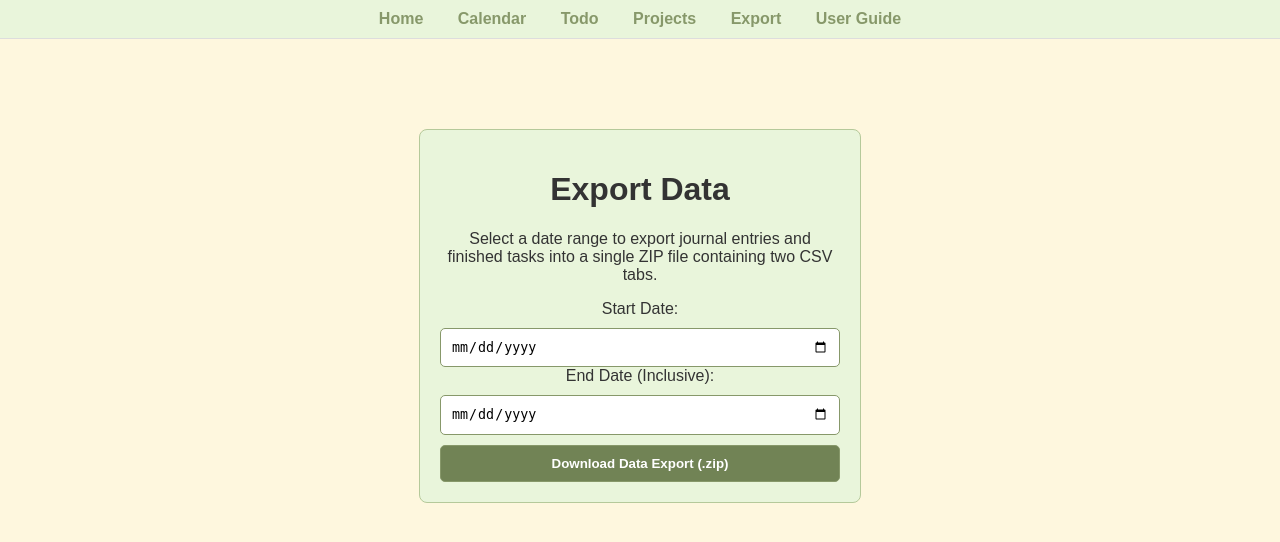
After one commit to krgirard33/ProjectEcho, a Flask app: page /export in a window 1280 px wide. The commit adds this page. Shown: the top 542 px of the page. Run offline with Flask 2, Linux system fonts and the light colour scheme.

Commit message:
Export Data: I can now export data, getting 2 csvs, one for journal entries, and the other for finished projects.

```diff
--- a/app.py
+++ b/app.py
@@ -11,12 +11,13 @@ from markupsafe import Markup, escape
 from calendar_app import calendar_bp
 from todo import todo_bp
 from projects_bp import projects_bp
+from export_data import export_data_bp
 
 # Set the app up as a package
 app = Flask(__name__)
 DB_NAME = 'journal.db'
 
-# --- Database Functions (keep these here or move to a separate config file later) ---
+# --- Database Functions ---
 def get_db_connection():
     conn = sqlite3.connect(DB_NAME)
     conn.row_factory = sqlite3.Row
@@ -143,6 +144,7 @@ app.register_blueprint(calendar_bp)
 app.register_blueprint(todo_bp)
 app.jinja_env.filters['format_entry'] = format_entry_content
 app.register_blueprint(projects_bp)
+app.register_blueprint(export_data_bp)
 
 
 @app.route('/', methods=('GET', 'POST'))
--- /dev/null
+++ b/export_data.py
@@ -0,0 +1,80 @@
+from flask import Blueprint, render_template, send_file, request, redirect, url_for, flash, render_template
+import datetime
+import io
+import csv
+import zipfile
+import datetime
+import sqlite3
+
+export_data_bp = Blueprint('export_data_bp', __name__)
+
+# Helper function to get database connection (copied from app.py)
+def get_db_connection():
+    conn = sqlite3.connect('journal.db')
+    conn.row_factory = sqlite3.Row
+    return conn
+
+@export_data_bp.route('/export', methods=['GET', 'POST'])
+def export_data():
+    if request.method == 'POST':
+        start_date_str = request.form.get('start_date')
+        end_date_str = request.form.get('end_date')
+
+        if not start_date_str or not end_date_str:
+            flash("Please select both a start and an end date.", 'error')
+            return redirect(url_for('export_data'))
+
+        # Ensure end date is inclusive by adding one day to the filter range
+        end_date_inclusive = (datetime.datetime.strptime(end_date_str, '%Y-%m-%d') + datetime.timedelta(days=1)).strftime('%Y-%m-%d')
+
+        conn = get_db_connection()
+
+        # Fetch Entries
+        entries = conn.execute(
+            'SELECT timestamp, project, content FROM entries WHERE timestamp >= ? AND timestamp < ? ORDER BY timestamp',
+            (start_date_str, end_date_inclusive)
+        ).fetchall()
+
+        # Fetch Finished Todos (Using finished_date)
+        finished_todos = conn.execute(
+            'SELECT finished_date, project, item, start_date, due_date, priority FROM todos WHERE finished_date >= ? AND finished_date < ? AND status = "finished" ORDER BY finished_date',
+            (start_date_str, end_date_inclusive)
+        ).fetchall()
+
+        conn.close()
+
+        # Create an in-memory zip file
+        zip_buffer = io.BytesIO()
+        with zipfile.ZipFile(zip_buffer, 'w', zipfile.ZIP_DEFLATED) as zf:
+
+            # CSV 1: ENTRIES
+            entries_output = io.StringIO()
+            writer = csv.writer(entries_output)
+            writer.writerow(['Timestamp', 'Project', 'Content']) # Header
+            for row in entries:
+                writer.writerow(tuple(row))
+
+            # Write the CSV file to the zip archive
+            zf.writestr('journal_entries.csv', entries_output.getvalue())
+
+            # CSV 2: FINISHED TODOS
+            todos_output = io.StringIO()
+            writer = csv.writer(todos_output)
+            writer.writerow(['Finished Date', 'Project', 'Task', 'Started', 'Due', 'Priority']) # Header
+            for row in finished_todos:
+                writer.writerow(tuple(row))
+
+            # Write the CSV file to the zip archive
+            zf.writestr('finished_todos.csv', todos_output.getvalue())
+
+        zip_buffer.seek(0)
+
+        # Send the zipped file back to the user
+        filename = f'project_echo_export_{start_date_str}_to_{end_date_str}.zip'
+        return send_file(zip_buffer,
+                         mimetype='application/zip',
+                         as_attachment=True,
+                         download_name=filename)
+
+    # Render the date selection form for GET requests
+    return render_template('export.html')
--- a/static/style.css
+++ b/static/style.css
@@ -459,3 +459,37 @@ textarea {
     background-color: #ccc;
     color: #555;
 }
+
+
+.export-form-container {
+    max-width: 400px;
+    margin: 50px auto;
+    padding: 20px;
+    border: 1px solid #B5C99A; /* Muted Light Green */
+    background-color: #E9F5DB; /* Secondary Accent */
+    border-radius: 8px;
+    text-align: center;
+}
+
+/* --- 12. EXPORT DATA --- */
+.export-form-container input[type="date"],
+.export-form-container button {
+    width: 100%;
+    padding: 10px;
+    margin-top: 10px;
+    border-radius: 5px;
+    border: 1px solid #87986A; /* Dark Olive */
+    box-sizing: border-box;
+}
+
+.export-form-container button {
+    background-color: #718355; /* Primary Accent */
+    color: white;
+    font-weight: bold;
+    cursor: pointer;
+    transition: background-color 0.2s;
+}
+
+    .export-form-container button:hover {
+        background-color: #87986A;
+    }
--- a/templates/base.html
+++ b/templates/base.html
@@ -13,6 +13,7 @@
             <a href="{{ url_for('calendar_bp.calendar_view') }}">Calendar</a>
             <a href="{{ url_for('todo_bp.todo') }}">Todo</a>
             <a href="{{ url_for('projects_bp.manage_projects') }}">Projects</a>
+            <a href="{{ url_for('export_data_bp.export_data') }}">Export</a>
             <a href="{{ url_for('instructions') }}">User Guide</a>
         </nav>
     </header>
--- /dev/null
+++ b/templates/export.html
@@ -0,0 +1,19 @@
+{% extends "base.html" %}
+{% block title %}Export Data{% endblock %}
+
+{% block content %}
+<div class="export-form-container">
+    <h1>Export Data</h1>
+    <p>Select a date range to export journal entries and finished tasks into a single ZIP file containing two CSV tabs.</p>
+
+    <form method="post" action="{{ url_for('export_data_bp.export_data') }}">
+        <label for="start_date">Start Date:</label>
+        <input type="date" id="start_date" name="start_date" required>
+
+        <label for="end_date">End Date (Inclusive):</label>
+        <input type="date" id="end_date" name="end_date" required>
+
+        <button type="submit">Download Data Export (.zip)</button>
+    </form>
+</div>
+{% endblock %}
```
